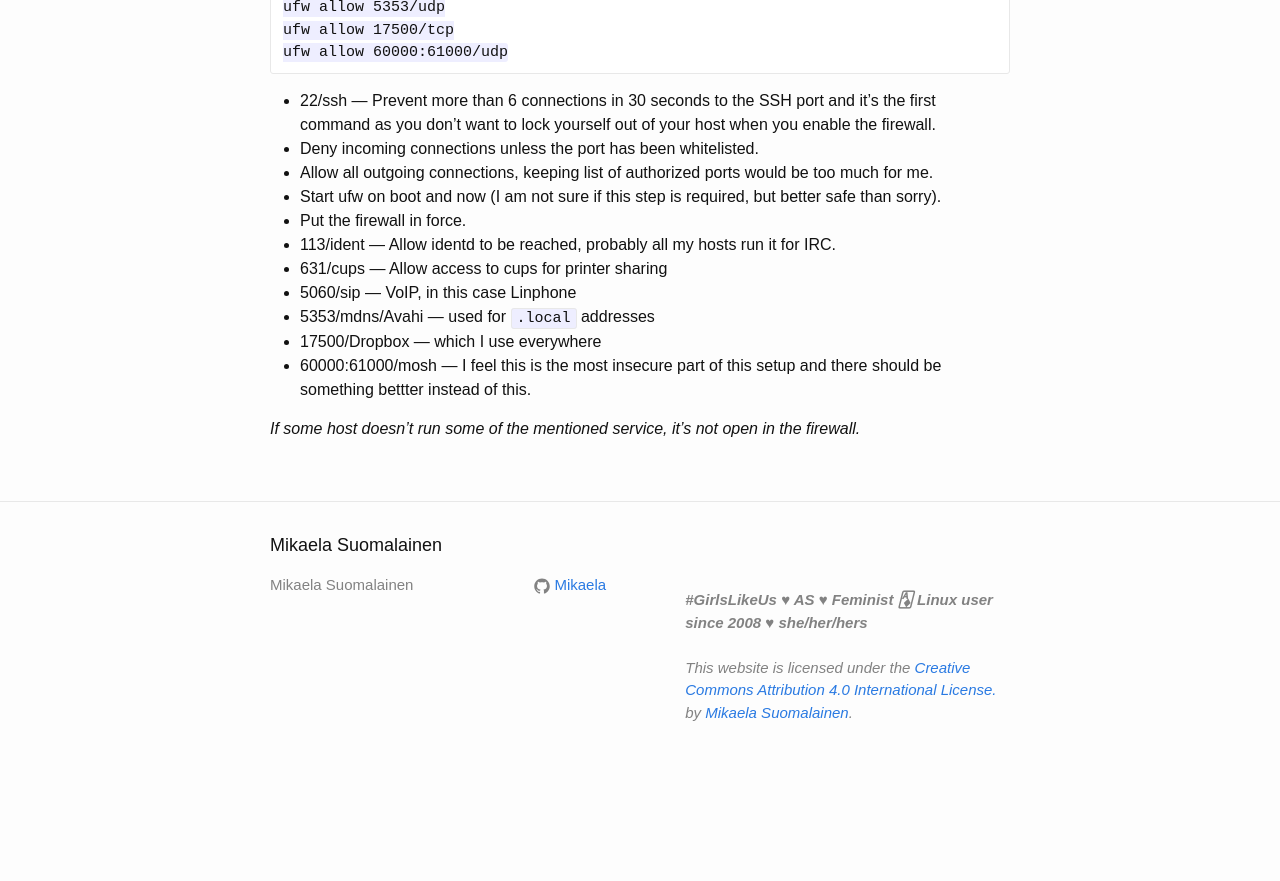
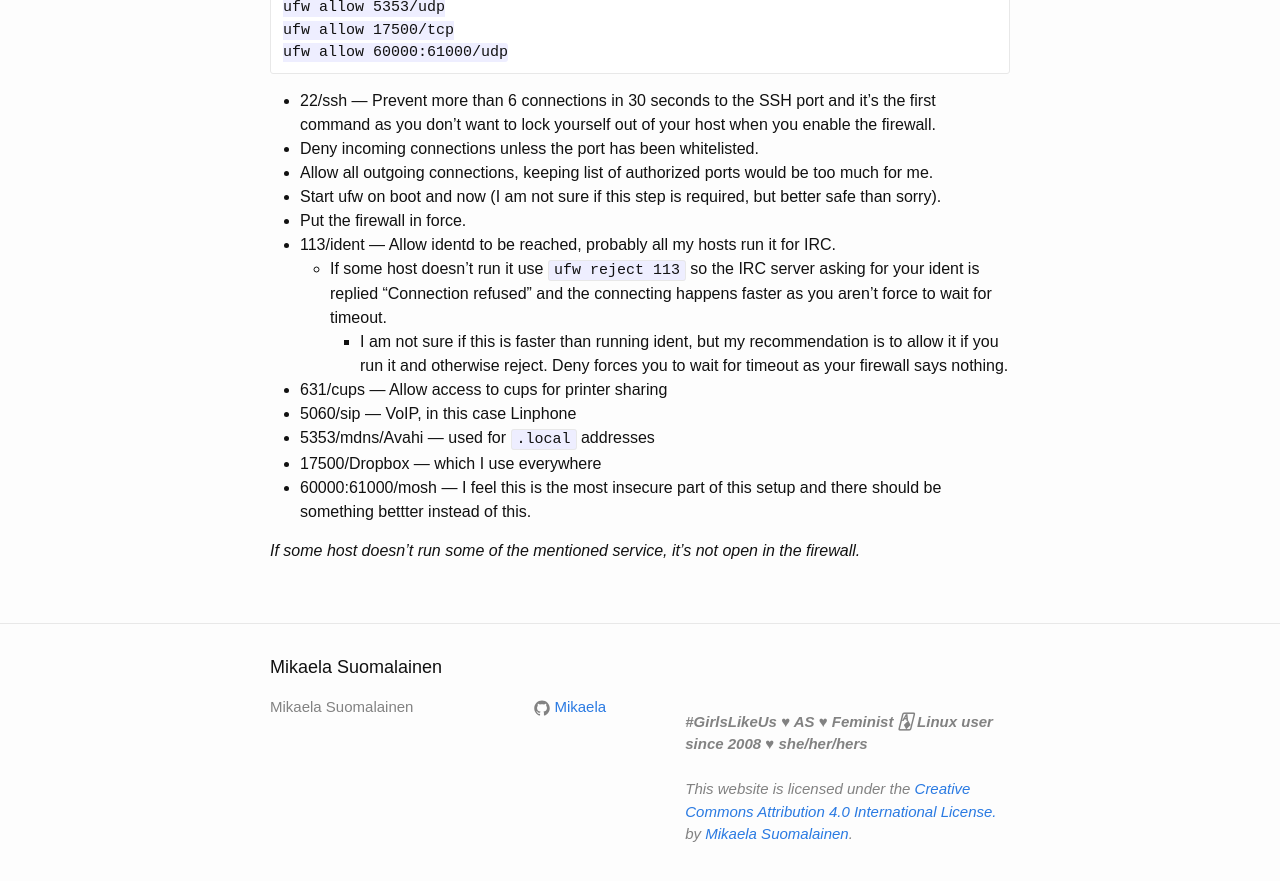
Before and after one commit to Mikaela/mikaela.github.io, a Jekyll site: the page built from _posts/2015-06-12-ufw.md, in a window 1280 px wide and 900 px high, scrolled down 599 px. Shown: the top 881 px of the window. Built offline with Jekyll 4.4.1, drawn with Linux system fonts in a browser that asks for light colours; Markdown is read by kramdown in place of the engine named in the settings; comment, search, counter and statistics services are not loaded; before the commit the page ends 1383 px from its top, so only the background shows below that.

Commit message:
ufw: tell users who don't run identd to reject 113

```diff
--- a/_posts/2015-06-12-ufw.md
+++ b/_posts/2015-06-12-ufw.md
@@ -41,6 +41,13 @@ ufw allow 60000:61000/udp
 * Put the firewall in force.
 * 113/ident — Allow identd to be reached, probably all my hosts run it for
   IRC.
+    * If some host doesn't run it use `ufw reject 113` so the IRC server
+      asking for your ident is replied "Connection refused" and the
+      connecting happens faster as you aren't force to wait for timeout.
+        * I am not sure if this is faster than running ident, but my
+          recommendation is to allow it if you run it and otherwise reject.
+          Deny forces you to wait for timeout as your firewall says
+          nothing.
 * 631/cups — Allow access to cups for printer sharing
 * 5060/sip — VoIP, in this case Linphone
 * 5353/mdns/Avahi — used for `.local` addresses
```
